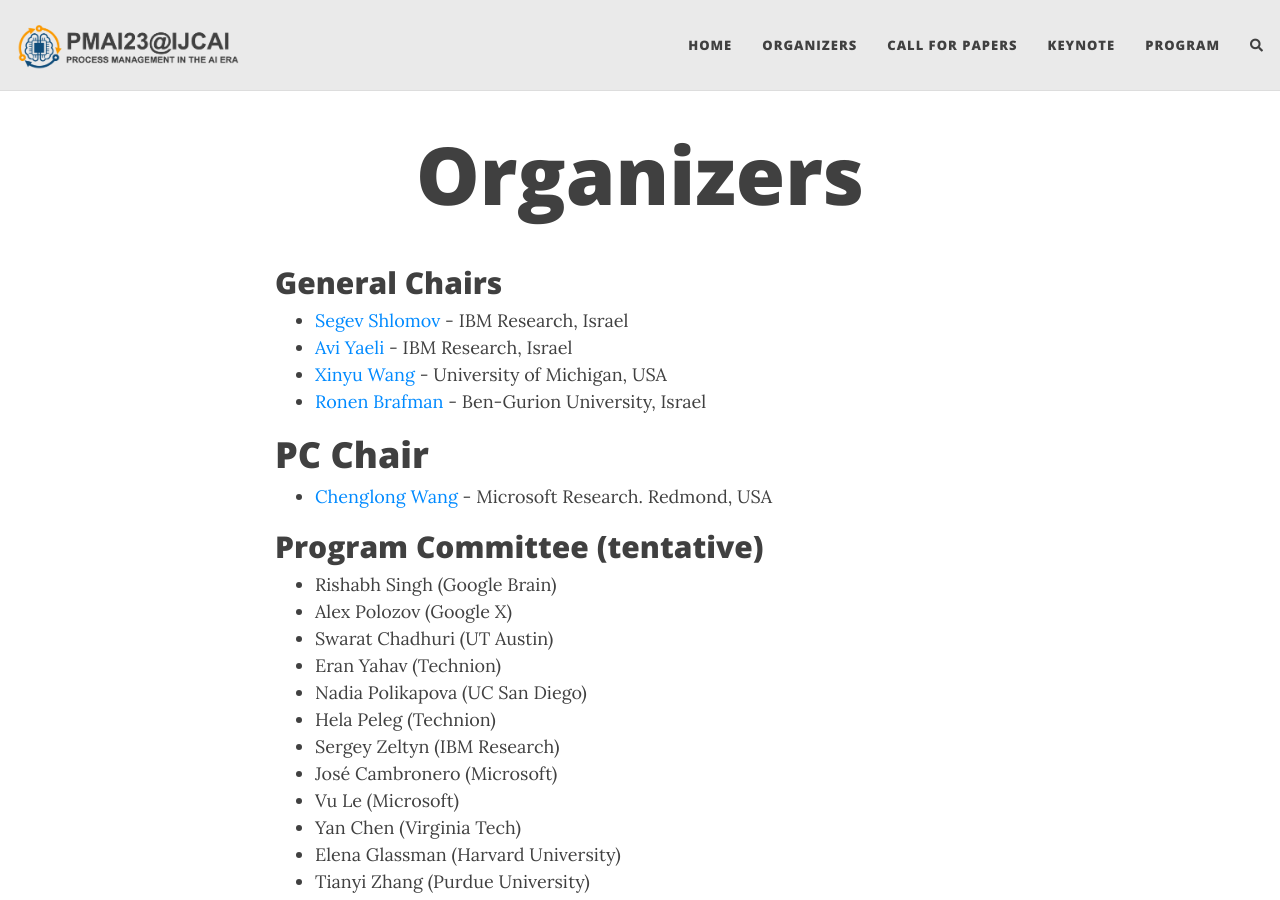
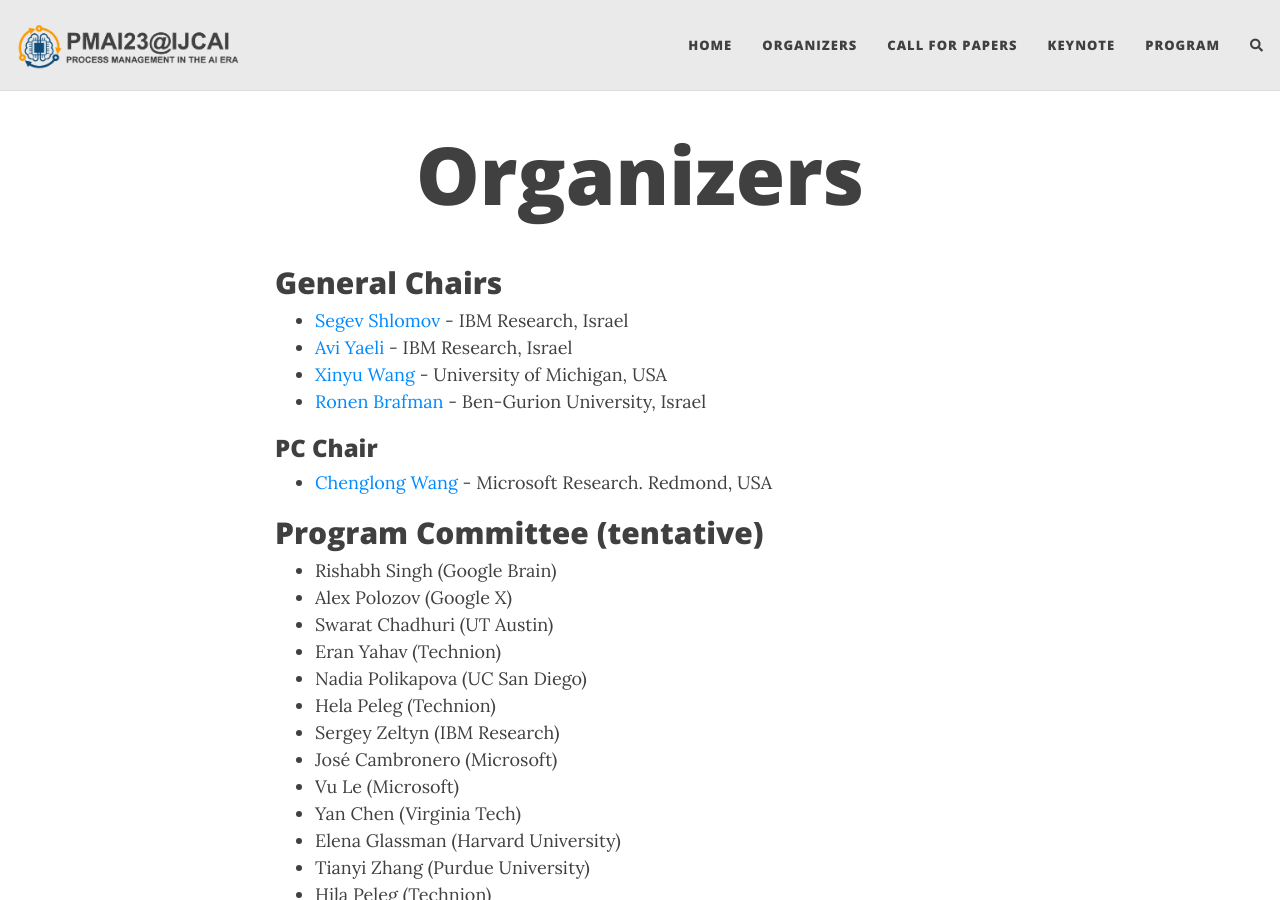
Before and after one commit to IJCAI23AutoMates/IJCAI23AutoMates..github.io, a Jekyll site: the page built from organizers.md, in a window 1280 px wide and 900 px high. Built offline with Jekyll 4.4.1, drawn with Linux system fonts in a browser that asks for light colours; nearby versions of some CDN libraries; comment, search, counter and statistics services are not loaded.

```diff
--- a/organizers.md
+++ b/organizers.md
@@ -9,8 +9,10 @@ title: Organizers
 - [Xinyu Wang](mailto:xwangsd@umich.edu) - University of Michigan, USA
 - [Ronen Brafman](mailto:antonella.guzzo@unical.it) -  Ben-Gurion University, Israel
 
-# PC Chair
+
+### PC Chair
 - [Chenglong Wang](mailto:chenglong.wang@microsoft.com) - Microsoft Research. Redmond, USA
+
 
 ## Program Committee (tentative)
 - Rishabh Singh (Google Brain)
```
